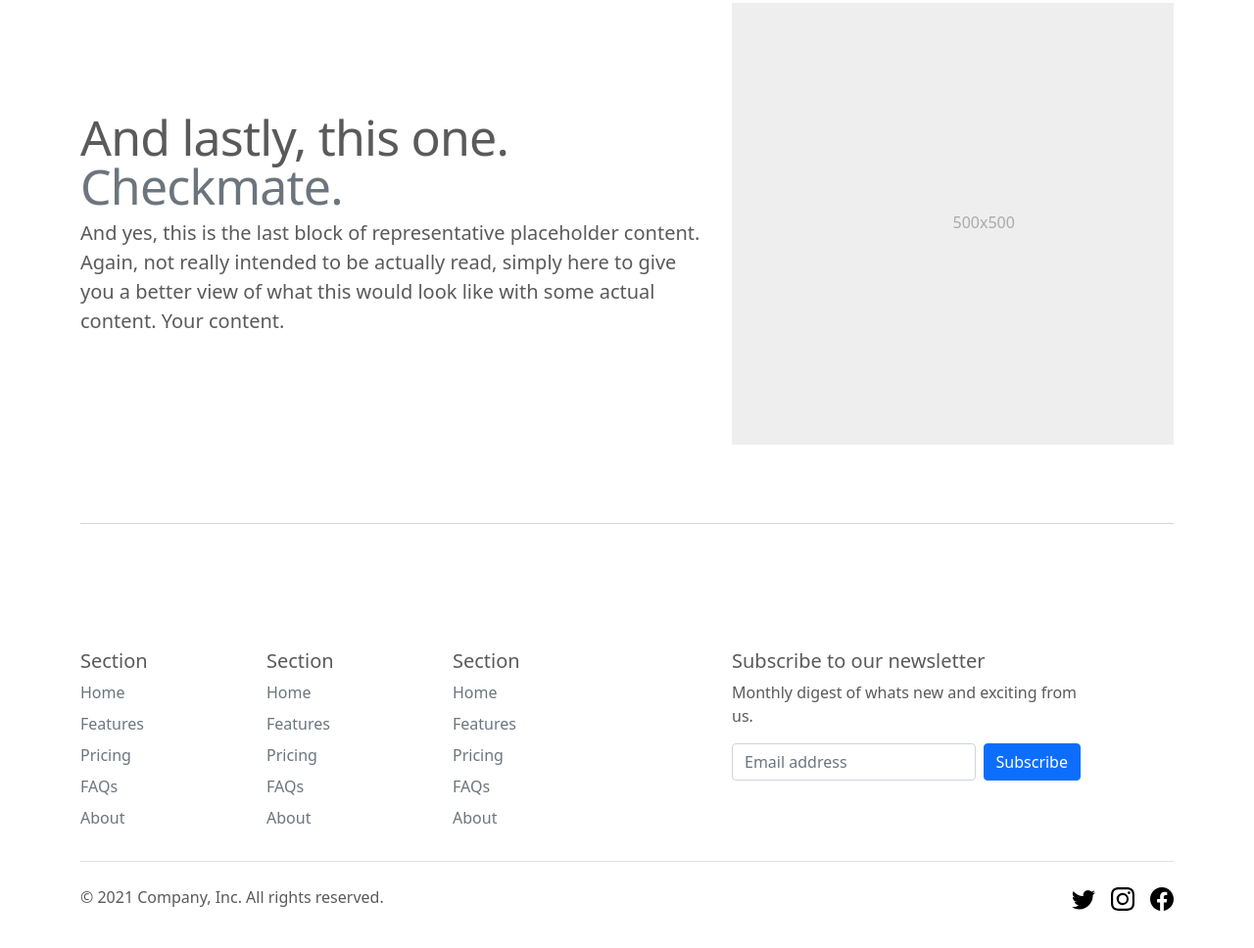
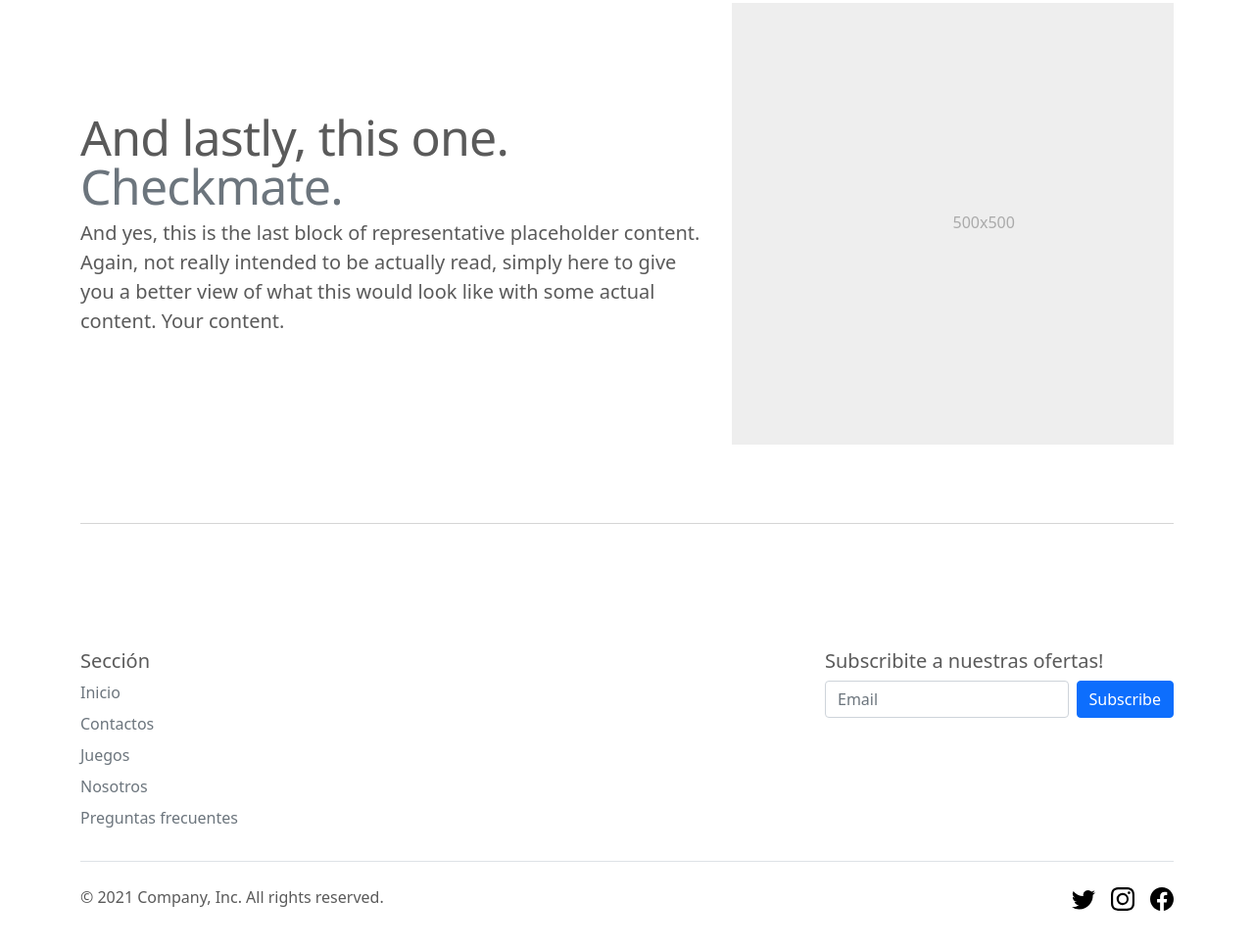
Before and after one commit to Facunes/EvilGames, a plain HTML site: page index.html in a window 1280 px wide. Shown: the part 2401-3369 px from the top of the page at 98% size. Drawn offline with nearby package versions, Linux system fonts and the light colour scheme; files that its build step writes are made by us from their sources.

Commit message:
Actualizacion

```diff
--- a/index.html
+++ b/index.html
@@ -76,35 +76,14 @@
                 <div class="carousel-item active">
                     <svg class="bd-placeholder-img" width="100%" height="100%" xmlns="http://www.w3.org/2000/svg" aria-hidden="true" preserveAspectRatio="xMidYMid slice" focusable="false"><rect width="100%" height="100%" fill="#777"/></svg>
                     <img src="Fotos/FIFA22.jpg" class="d-block w-100" alt="No se puede abrir la imagen">
-                    <div class="container">
-                        <div class="carousel-caption text-start">
-                            <h1>Example headline.</h1>
-                            <p>Some representative placeholder content for the first slide of the carousel.</p>
-                            <p><a class="btn btn-lg btn-primary" href="#">Sign up today</a></p>
-                        </div>
-                    </div>
                 </div>
                 <div class="carousel-item">
                     <svg class="bd-placeholder-img" width="100%" height="100%" xmlns="http://www.w3.org/2000/svg" aria-hidden="true" preserveAspectRatio="xMidYMid slice" focusable="false"><rect width="100%" height="100%" fill="#777"/></svg>
                     <img src="Fotos/NBA22.jpg" class="d-block w-100" alt="No se puede abrir la imagen">
-                    <div class="container">
-                        <div class="carousel-caption">
-                            <h1>Another example headline.</h1>
-                            <p>Some representative placeholder content for the second slide of the carousel.</p>
-                            <p><a class="btn btn-lg btn-primary" href="#">Learn more</a></p>
-                        </div>
-                    </div>
                 </div>
                 <div class="carousel-item">
                     <svg class="bd-placeholder-img" width="100%" height="100%" xmlns="http://www.w3.org/2000/svg" aria-hidden="true" preserveAspectRatio="xMidYMid slice" focusable="false"><rect width="100%" height="100%" fill="#777"/></svg>
                     <img src="Fotos/COD.JPG" class="d-block w-100" alt="No se puede abrir la imagen">
-                    <div class="container">
-                        <div class="carousel-caption text-end">
-                            <h1>One more for good measure.</h1>
-                            <p>Some representative placeholder content for the third slide of this carousel.</p>
-                            <p><a class="btn btn-lg btn-primary" href="#">Browse gallery</a></p>
-                        </div>
-                    </div>
                 </div>
             </div>
             <button class="carousel-control-prev" type="button" data-bs-target="#myCarousel" data-bs-slide="prev">
@@ -209,45 +188,22 @@
         <footer class="py-5">
             <div class="row">
                 <div class="col-2">
-                    <h5>Section</h5>
+                    <h5>Sección</h5>
                     <ul class="nav flex-column">
-                        <li class="nav-item mb-2"><a href="#" class="nav-link p-0 text-muted">Home</a></li>
-                        <li class="nav-item mb-2"><a href="#" class="nav-link p-0 text-muted">Features</a></li>
-                        <li class="nav-item mb-2"><a href="#" class="nav-link p-0 text-muted">Pricing</a></li>
-                        <li class="nav-item mb-2"><a href="#" class="nav-link p-0 text-muted">FAQs</a></li>
-                        <li class="nav-item mb-2"><a href="#" class="nav-link p-0 text-muted">About</a></li>
+                        <li class="nav-item mb-2"><a href="#" class="nav-link p-0 text-muted">Inicio</a></li>
+                        <li class="nav-item mb-2"><a href="#" class="nav-link p-0 text-muted">Contactos</a></li>
+                        <li class="nav-item mb-2"><a href="#" class="nav-link p-0 text-muted">Juegos</a></li>
+                        <li class="nav-item mb-2"><a href="#" class="nav-link p-0 text-muted">Nosotros</a></li>
+                        <li class="nav-item mb-2"><a href="#" class="nav-link p-0 text-muted">Preguntas frecuentes</a></li>
                     </ul>
                 </div>
 
-                <div class="col-2">
-                    <h5>Section</h5>
-                    <ul class="nav flex-column">
-                        <li class="nav-item mb-2"><a href="#" class="nav-link p-0 text-muted">Home</a></li>
-                        <li class="nav-item mb-2"><a href="#" class="nav-link p-0 text-muted">Features</a></li>
-                        <li class="nav-item mb-2"><a href="#" class="nav-link p-0 text-muted">Pricing</a></li>
-                        <li class="nav-item mb-2"><a href="#" class="nav-link p-0 text-muted">FAQs</a></li>
-                        <li class="nav-item mb-2"><a href="#" class="nav-link p-0 text-muted">About</a></li>
-                    </ul>
-                </div>
-
-                <div class="col-2">
-                    <h5>Section</h5>
-                    <ul class="nav flex-column">
-                        <li class="nav-item mb-2"><a href="#" class="nav-link p-0 text-muted">Home</a></li>
-                        <li class="nav-item mb-2"><a href="#" class="nav-link p-0 text-muted">Features</a></li>
-                        <li class="nav-item mb-2"><a href="#" class="nav-link p-0 text-muted">Pricing</a></li>
-                        <li class="nav-item mb-2"><a href="#" class="nav-link p-0 text-muted">FAQs</a></li>
-                        <li class="nav-item mb-2"><a href="#" class="nav-link p-0 text-muted">About</a></li>
-                    </ul>
-                </div>
-
-                <div class="col-4 offset-1">
+                <div class="col-4 offset-6">
                     <form>
-                        <h5>Subscribe to our newsletter</h5>
-                        <p>Monthly digest of whats new and exciting from us.</p>
+                        <h5>Subscribite a nuestras ofertas!</h5>
                         <div class="d-flex w-100 gap-2">
-                            <label for="newsletter1" class="visually-hidden">Email address</label>
-                            <input id="newsletter1" type="text" class="form-control" placeholder="Email address">
+                            <label for="newsletter1" class="visually-hidden">Email</label>
+                            <input id="newsletter1" type="text" class="form-control" placeholder="Email">
                             <button class="btn btn-primary" type="button">Subscribe</button>
                         </div>
                     </form>
```
